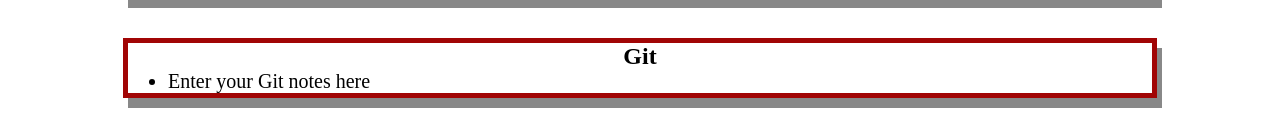
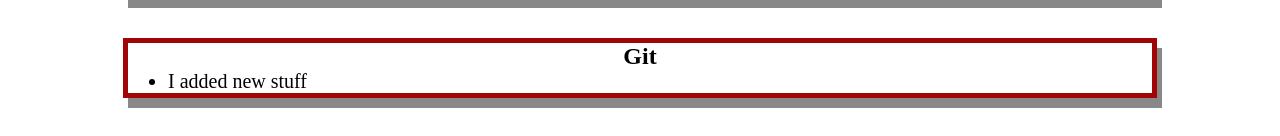
Before and after one commit to Oldaker94/prework-study-guide, a plain HTML site: page index.html in a window 1280 px wide. Shown: the part 368-504 px from the top of the page. Drawn offline with Linux system fonts and the light colour scheme.

Commit message:
Update index.html

```diff
--- a/index.html
+++ b/index.html
@@ -38,7 +38,7 @@
         <section class="card" id="git-section">
           <h2>Git</h2>
           <ul>
-            <li>Enter your Git notes here</li>
+            <li>I added new stuff</li>
           </ul>
         </section>
       </section>
```
